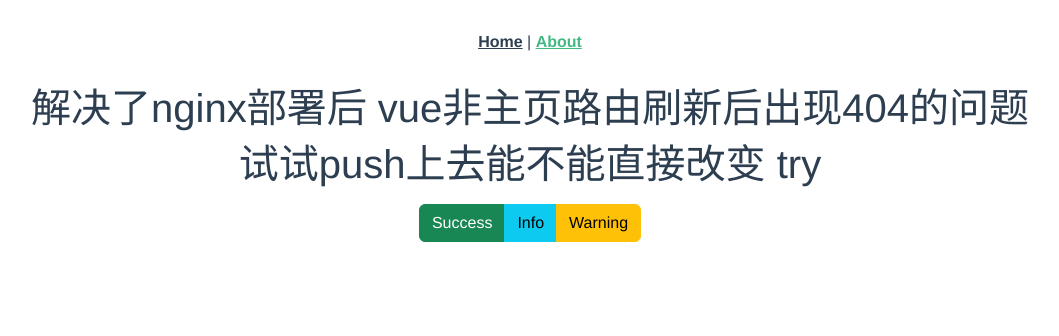
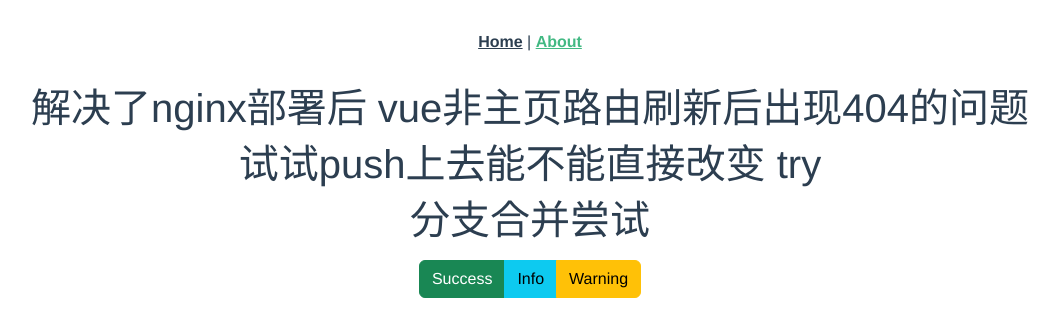
Before and after one commit to BUAA-SE-2022-Summer/Frontend, a Vue app: page /about in a window 1280 px wide. Shown: the top 336 px of the page, without its empty margins (110-1169 px from the left). Built offline with nearby package versions, Linux system fonts and the light colour scheme.

Commit message:
分支合并尝试

```diff
--- a/src/views/AboutView.vue
+++ b/src/views/AboutView.vue
@@ -2,6 +2,7 @@
   <div class="about">
     <h1>解决了nginx部署后 vue非主页路由刷新后出现404的问题</h1>
     <h1>试试push上去能不能直接改变 try</h1>
+    <h1>分支合并尝试</h1>
     <div class="mt-3">
     <b-button-group>
       <b-button variant="success">Success</b-button>
```
Also changed, not shown: 1 other file (tests, documents, lock files or other folders).
